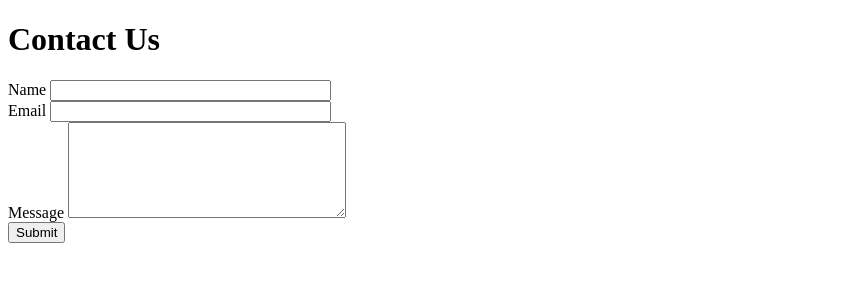
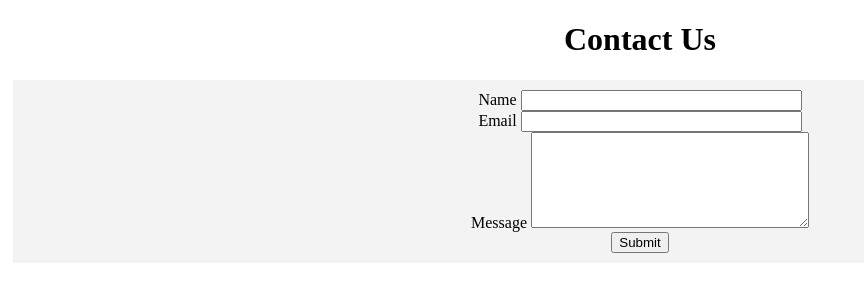
Before and after one commit to ecitizen-ke/brian-python-training, a Flask app: template flask-contact-form-app/contact_page_app/templates/contact.html in a window 1280 px wide. Shown: the top 300 px of the page, without its empty margins (0-864 px from the left). Run offline with Flask 3, Linux system fonts and the light colour scheme; the template is opened without the code that fills it, so the values that code supplies are empty, except form fields; form fields are guessed from the names that the template uses.

Commit message:
updated contact.html

```diff
--- a/flask-contact-form-app/contact_page_app/templates/contact.html
+++ b/flask-contact-form-app/contact_page_app/templates/contact.html
@@ -4,6 +4,20 @@
     <meta charset="UTF-8" />
     <meta name="viewport" content="width=device-width, initial-scale=1.0" />
     <title>Contact Form</title>
+    <style>
+      .alert {
+        color: red;
+      }
+      h1 {
+        text-align: center;
+      }
+      form {
+        padding: 10px;
+        margin: 5px;
+        background-color: #f3f3f3;
+        text-align: center;
+      }
+    </style>
   </head>
   <body>
     <h1>Contact Us</h1>
```
